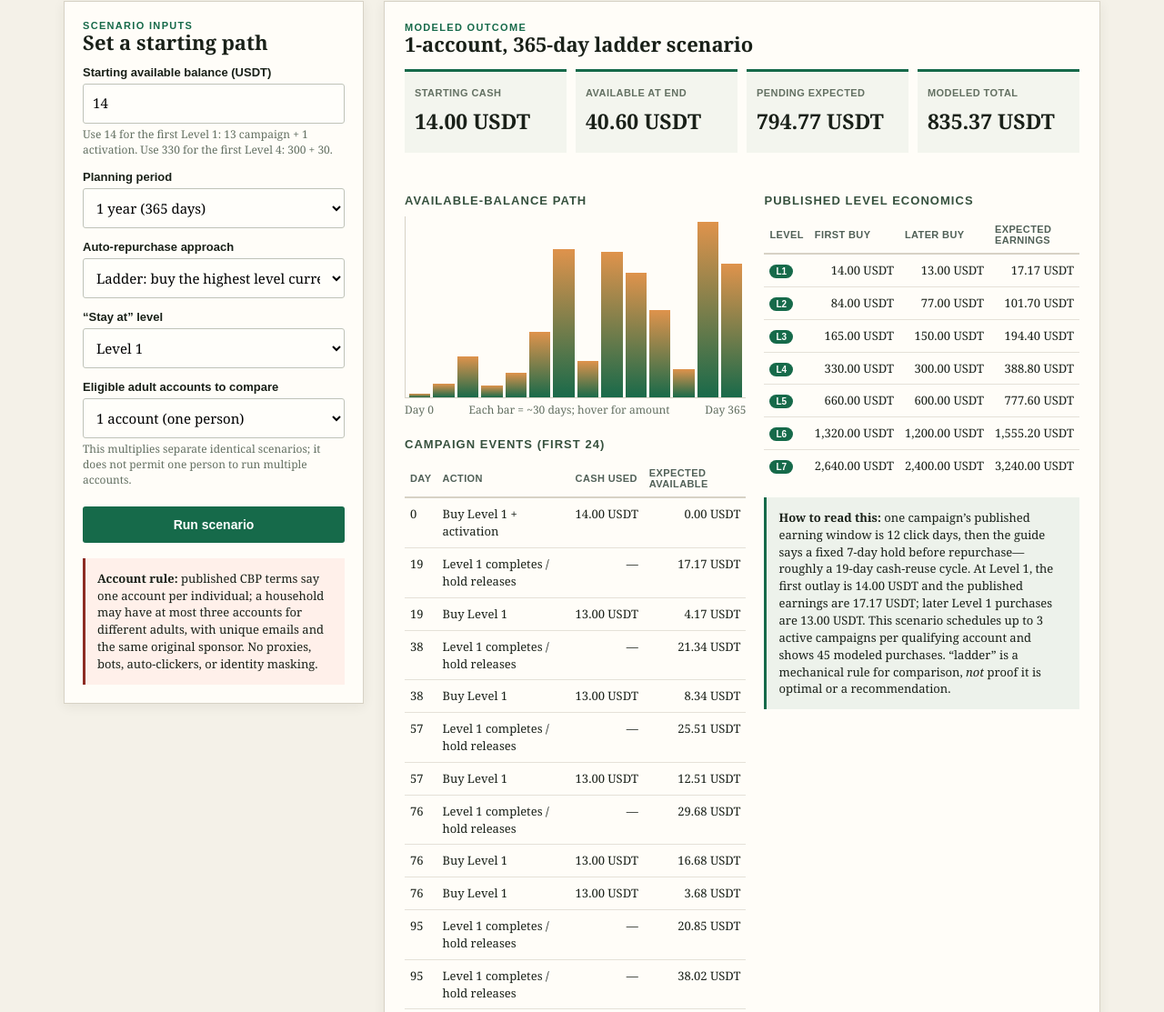
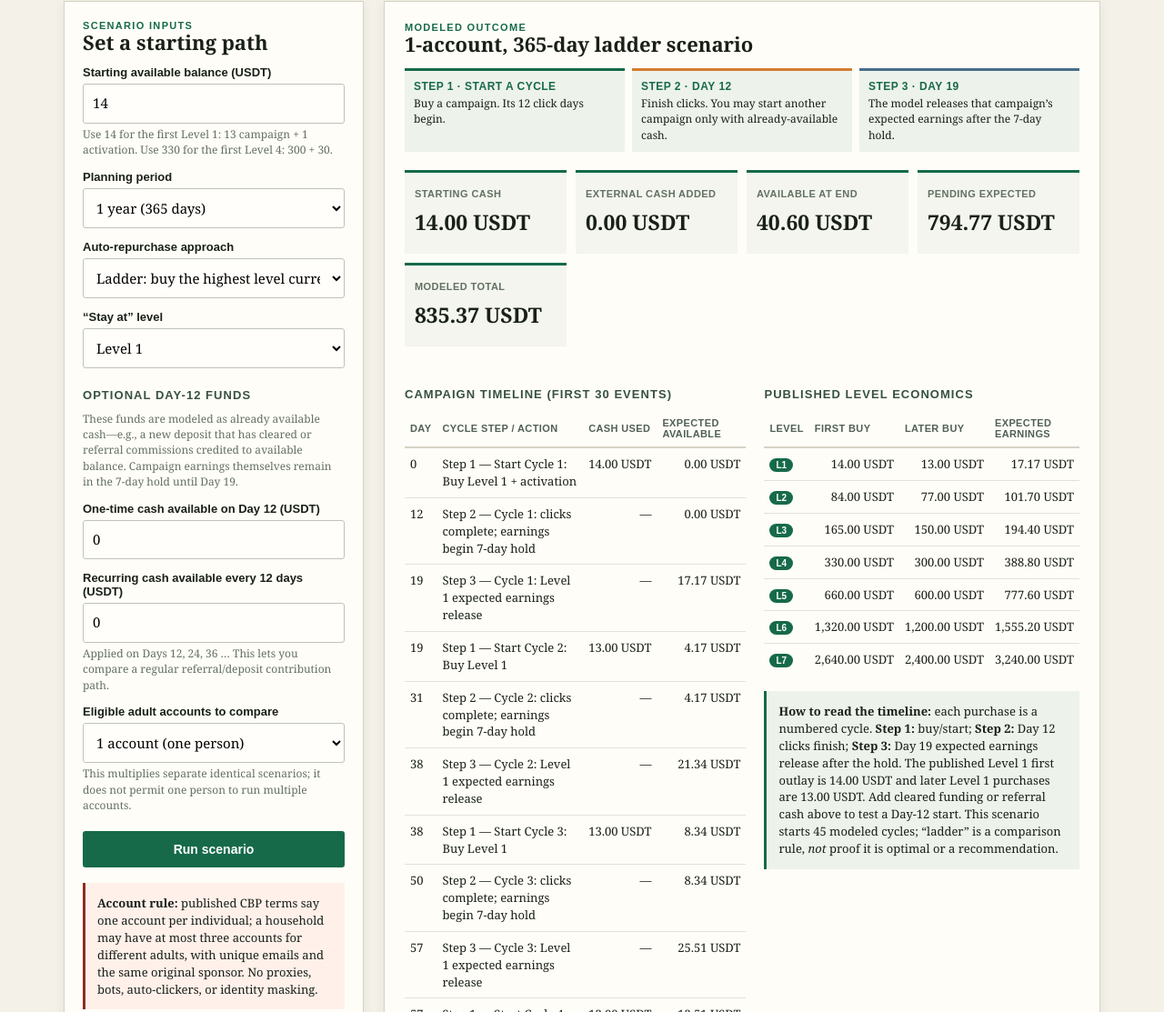
Before and after one commit to rygeneral/clickbaitpays-compounding-calculator, a plain HTML site: page index.html in a window 1280 px wide. Shown: the part 379-1492 px from the top of the page at 91% size. Drawn offline with Linux system fonts and the light colour scheme.

Commit message:
Add cycle milestones and Day 12 funding scenarios

```diff
--- a/index.html
+++ b/index.html
@@ -17,7 +17,7 @@
   .results { padding:22px; } .metrics { display:grid; grid-template-columns:repeat(4,1fr); gap:10px; margin:15px 0 23px; } .metric { border-top:3px solid var(--accent); background:#f3f5ee; padding:11px; min-height:92px; } .metric b { display:block; font:700 23px Georgia,serif; margin-top:5px; } .metric small { color:var(--muted); font:700 11px Arial,sans-serif; text-transform:uppercase; letter-spacing:.04em; }
   .two { display:grid; grid-template-columns:1.25fr .75fr; gap:20px; } table { width:100%; border-collapse:collapse; font-size:13px; } th { text-align:left; font:700 11px Arial,sans-serif; letter-spacing:.035em; text-transform:uppercase; color:#506057; border-bottom:2px solid var(--line); padding:8px 6px; } td { padding:8px 6px; border-bottom:1px solid #e5e1d8; vertical-align:top; } tr:last-child td { border-bottom:0; } .right { text-align:right; white-space:nowrap; } .tag { display:inline-block; color:#fff; background:var(--accent); border-radius:99px; padding:2px 7px; font:700 10px Arial,sans-serif; }
   .note { margin-top:17px; padding:13px; background:#edf2eb; border-left:3px solid var(--accent); font-size:13px; } .bad { background:#fff0ea; border-left-color:var(--danger); } .chart { height:200px; border-bottom:1px solid var(--line); border-left:1px solid var(--line); display:flex; align-items:end; gap:3px; padding:6px 4px 0; margin:9px 0 4px; } .bar { flex:1; min-width:2px; background:linear-gradient(#df934c,#196a4a); position:relative; } .bar:hover::after { content:attr(data-tip); position:absolute; bottom:100%; left:50%; transform:translateX(-50%); z-index:3; background:#1c2920; color:#fff; padding:4px 6px; font:11px Arial,sans-serif; white-space:nowrap; }
-  .legend { color:var(--muted); font-size:12px; display:flex; justify-content:space-between; } details { margin-top:22px; } summary { cursor:pointer; font:bold 14px Arial,sans-serif; color:var(--accent); } ul { padding-left:20px; } @media(max-width:850px){.grid,.two{grid-template-columns:1fr}.controls{position:static}.metrics{grid-template-columns:repeat(2,1fr)}} @media(max-width:430px){.metrics{grid-template-columns:1fr}}
+  .legend { color:var(--muted); font-size:12px; display:flex; justify-content:space-between; } .cycle-strip{display:grid;grid-template-columns:repeat(3,1fr);gap:8px;margin:14px 0 20px}.cycle-step{background:#edf2eb;border-top:3px solid var(--accent);padding:10px;font-size:12px}.cycle-step b{display:block;font:700 12px Arial,sans-serif;text-transform:uppercase;letter-spacing:.04em;color:var(--accent);margin-bottom:3px}.cycle-step:nth-child(2){border-top-color:var(--accent2)}.cycle-step:nth-child(3){border-top-color:#496e8a}.fund-note{background:#eef3f7;border-left-color:#496e8a} details { margin-top:22px; } summary { cursor:pointer; font:bold 14px Arial,sans-serif; color:var(--accent); } ul { padding-left:20px; } @media(max-width:850px){.grid,.two{grid-template-columns:1fr}.controls{position:static}.metrics{grid-template-columns:repeat(2,1fr)}} @media(max-width:430px){.metrics{grid-template-columns:1fr}.cycle-strip{grid-template-columns:1fr}}
 </style>
 </head>
 <body>
@@ -29,14 +29,17 @@
 <label for="days">Planning period</label><select id="days"><option value="365">1 year (365 days)</option><option value="180">6 months (180 days)</option><option value="90">90 days</option></select>
 <label for="strategy">Auto-repurchase approach</label><select id="strategy"><option value="ladder">Ladder: buy the highest level currently affordable</option><option value="roi">Return rate: buy the currently affordable level with highest modeled % return</option><option value="same">Stay at chosen level, then hold cash</option></select>
 <label for="sameLevel">“Stay at” level</label><select id="sameLevel"></select>
+<h3>Optional day-12 funds</h3><div class="help">These funds are modeled as already available cash—e.g., a new deposit that has cleared or referral commissions credited to available balance. Campaign earnings themselves remain in the 7-day hold until Day 19.</div>
+<label for="day12Funds">One-time cash available on Day 12 (USDT)</label><input id="day12Funds" type="number" min="0" step="0.01" value="0">
+<label for="repeatFunds">Recurring cash available every 12 days (USDT)</label><input id="repeatFunds" type="number" min="0" step="0.01" value="0"><div class="help">Applied on Days 12, 24, 36 … This lets you compare a regular referral/deposit contribution path.</div>
 <label for="households">Eligible adult accounts to compare</label><select id="households"><option value="1">1 account (one person)</option><option value="2">2 separate eligible adults</option><option value="3">3 separate eligible adults (household maximum)</option></select><div class="help">This multiplies separate identical scenarios; it does not permit one person to run multiple accounts.</div>
 <button id="run">Run scenario</button>
 <div class="note bad"><b>Account rule:</b> published CBP terms say one account per individual; a household may have at most three accounts for different adults, with unique emails and the same original sponsor. No proxies, bots, auto-clickers, or identity masking.</div>
 </aside>
-<section class="panel results"><div class="eyebrow">Modeled outcome</div><h2 id="title">One-account, 365-day ladder</h2><div class="metrics" id="metrics"></div>
-<div class="two"><div><h3>Available-balance path</h3><div class="chart" id="chart"></div><div class="legend"><span>Day 0</span><span>Each bar = ~30 days; hover for amount</span><span id="endLabel">Day 365</span></div><h3>Campaign events (first 24)</h3><table><thead><tr><th>Day</th><th>Action</th><th>Cash used</th><th>Expected available</th></tr></thead><tbody id="events"></tbody></table></div>
+<section class="panel results"><div class="eyebrow">Modeled outcome</div><h2 id="title">One-account, 365-day ladder</h2><div class="cycle-strip"><div class="cycle-step"><b>Step 1 · Start a cycle</b>Buy a campaign. Its 12 click days begin.</div><div class="cycle-step"><b>Step 2 · Day 12</b>Finish clicks. You may start another campaign only with already-available cash.</div><div class="cycle-step"><b>Step 3 · Day 19</b>The model releases that campaign’s expected earnings after the 7-day hold.</div></div><div class="metrics" id="metrics"></div>
+<div class="two"><div><h3>Campaign timeline (first 30 events)</h3><table><thead><tr><th>Day</th><th>Cycle step / action</th><th>Cash used</th><th>Expected available</th></tr></thead><tbody id="events"></tbody></table><h3>Available-balance path</h3><div class="chart" id="chart"></div><div class="legend"><span>Day 0</span><span>Each bar = ~30 days; hover for amount</span><span id="endLabel">Day 365</span></div></div>
 <div><h3>Published level economics</h3><table><thead><tr><th>Level</th><th>First buy</th><th>Later buy</th><th>Expected earnings</th></tr></thead><tbody id="levels"></tbody></table><div class="note" id="interpretation"></div></div></div>
-<details><summary>Model rules and sources</summary><ul><li>Campaigns are modeled as completing after 12 click days plus a 7-day hold: funds become available on day 19. The actual platform controls timing.</li><li>Each account may have at most 3 active campaigns. The model purchases repeatedly only while a slot and enough available balance exist.</li><li>First purchase at each level includes that level’s one-time activation fee; later purchases of the activated level use only campaign cost.</li><li>“Expected earnings” uses the published 90% figure. It excludes referrals, withdrawals, withdrawal fee, external transaction/network costs, tax, delays, missed clicks, and any additional funding.</li><li>Sources checked August 14, 2026: CBP <a href="https://clickbaitpays.me/docs/getting_started_guide.pdf" target="_blank" rel="noopener">Getting Started Guide</a>, <a href="https://clickbaitpays.me/questions.php" target="_blank" rel="noopener">FAQ</a>, and <a href="https://clickbaitpays.me/terms.php" target="_blank" rel="noopener">Terms</a>.</li></ul></details>
+<details><summary>Model rules and sources</summary><ul><li>Every modeled campaign has three visible milestones: <b>Step 1</b> purchase/start; <b>Step 2</b> Day 12 clicks complete; and <b>Step 3</b> Day 19 expected earnings release after the 7-day hold.</li><li>Optional Day-12 funds are treated as cash that is already available in the account—such as cleared new funding or referral commissions already credited to available balance. They never unlock campaign earnings early.</li><li>Each account may have at most 3 active campaigns. The model purchases repeatedly only while a slot and enough available balance exist.</li><li>First purchase at each level includes that level’s one-time activation fee; later purchases of the activated level use only campaign cost.</li><li>“Expected earnings” uses the published 90% figure. It excludes referrals unless explicitly entered as available cash, withdrawals, withdrawal fee, external transaction/network costs, tax, delays, missed clicks, and any additional funding not entered above.</li><li>Sources checked August 14, 2026: CBP <a href="https://clickbaitpays.me/docs/getting_started_guide.pdf" target="_blank" rel="noopener">Getting Started Guide</a>, <a href="https://clickbaitpays.me/questions.php" target="_blank" rel="noopener">FAQ</a>, and <a href="https://clickbaitpays.me/terms.php" target="_blank" rel="noopener">Terms</a>.</li></ul></details>
 </section></div></main>
 <script>
 const levels=[
@@ -46,16 +49,21 @@ const money=n=>new Intl.NumberFormat('en-US',{style:'currency',currency:'USD',mi
 const sel=document.querySelector('#sameLevel'); levels.forEach(x=>sel.add(new Option('Level '+x.n,x.n))); sel.value='1';
 function candidate(level,active){return level.c+(active.has(level.n)?0:level.fee)}
 function choose(balance,active,strategy,same){let possible=levels.filter(x=>candidate(x,active)<=balance+.00001); if(!possible.length)return null; if(strategy==='same') return possible.find(x=>x.n===+same)||null; if(strategy==='roi') return possible.sort((a,b)=>(b.pay/candidate(b,active))-(a.pay/candidate(a,active))||b.n-a.n)[0]; return possible[possible.length-1];}
-function simulate(start,days,strategy,same){let cash=start, active=new Set(), open=[], log=[], path=[]; let totalSpend=0,totalExpected=0; for(let day=0;day<=days;day++){let releases=open.filter(x=>x.ready===day); releases.forEach(x=>{cash+=x.pay; totalExpected+=x.pay; log.push({day,action:'Level '+x.level+' completes / hold releases',used:0,available:cash,kind:'release'});}); open=open.filter(x=>x.ready!==day);
- let purchased=true; while(purchased&&open.length<3){let L=choose(cash,active,strategy,same); if(!L){purchased=false;break} let cost=candidate(L,active); cash-=cost; totalSpend+=cost; const first=!active.has(L.n); active.add(L.n); open.push({ready:day+19,pay:L.pay,level:L.n}); log.push({day,action:'Buy Level '+L.n+(first?' + activation':''),used:cost,available:cash,kind:'buy'}); }
- path.push({day,cash,committed:open.reduce((a,x)=>a+x.pay,0),open:open.length}); }
- const pending=open.reduce((a,x)=>a+x.pay,0); return {cash, pending, totalSpend,totalExpected,open,log,path,activated:[...active]}; }
-function render(){const start=+document.querySelector('#cash').value||0,days=+document.querySelector('#days').value,strategy=document.querySelector('#strategy').value,same=document.querySelector('#sameLevel').value,acct=+document.querySelector('#households').value; const r=simulate(start,days,strategy,same); const label=strategy==='ladder'?'ladder':strategy==='roi'?'return-rate':'stay-at-Level-'+same; document.querySelector('#title').textContent=`${acct}-account, ${days}-day ${label} scenario`;
- const ending=r.cash+r.pending, initialTotal=start*acct; const m=[['Starting cash',money(initialTotal)],['Available at end',money(r.cash*acct)],['Pending expected',money(r.pending*acct)],['Modeled total',money(ending*acct)]]; document.querySelector('#metrics').innerHTML=m.map(([a,b])=>`<div class="metric"><small>${a}</small><b>${b}</b></div>`).join('');
+function simulate(start,days,strategy,same,day12Funds,repeatFunds){let cash=start, active=new Set(), open=[], log=[], path=[]; let totalSpend=0,totalExpected=0,cycleNo=0,externalAdded=0; for(let day=0;day<=days;day++){
+  if(day===12&&day12Funds>0){cash+=day12Funds;externalAdded+=day12Funds;log.push({day,action:'Extra cash becomes available (one-time Day 12)',used:0,available:cash,kind:'fund'});}
+  if(day>=12&&day%12===0&&repeatFunds>0){cash+=repeatFunds;externalAdded+=repeatFunds;log.push({day,action:'Recurring cash becomes available (Day-12 schedule)',used:0,available:cash,kind:'fund'});}
+  open.filter(x=>x.clickDone===day).forEach(x=>log.push({day,action:`Step 2 — Cycle ${x.cycle}: clicks complete; earnings begin 7-day hold`,used:0,available:cash,kind:'complete'}));
+  let releases=open.filter(x=>x.ready===day); releases.forEach(x=>{cash+=x.pay;totalExpected+=x.pay;log.push({day,action:`Step 3 — Cycle ${x.cycle}: Level ${x.level} expected earnings release`,used:0,available:cash,kind:'release'});}); open=open.filter(x=>x.ready!==day);
+  let purchased=true; while(purchased&&open.length<3){let L=choose(cash,active,strategy,same);if(!L){purchased=false;break}let cost=candidate(L,active);cash-=cost;totalSpend+=cost;const first=!active.has(L.n);active.add(L.n);const cycle=++cycleNo;open.push({start:day,clickDone:day+12,ready:day+19,pay:L.pay,level:L.n,cycle});log.push({day,action:`Step 1 — Start Cycle ${cycle}: Buy Level ${L.n}${first?' + activation':''}`,used:cost,available:cash,kind:'buy'});}
+  path.push({day,cash,committed:open.reduce((a,x)=>a+x.pay,0),open:open.length});
+ }
+ const pending=open.reduce((a,x)=>a+x.pay,0);return {cash,pending,totalSpend,totalExpected,externalAdded,open,log,path,activated:[...active],cycleNo};}
+function render(){const start=+document.querySelector('#cash').value||0,days=+document.querySelector('#days').value,strategy=document.querySelector('#strategy').value,same=document.querySelector('#sameLevel').value,acct=+document.querySelector('#households').value,day12Funds=+document.querySelector('#day12Funds').value||0,repeatFunds=+document.querySelector('#repeatFunds').value||0;const r=simulate(start,days,strategy,same,day12Funds,repeatFunds);const label=strategy==='ladder'?'ladder':strategy==='roi'?'return-rate':'stay-at-Level-'+same;document.querySelector('#title').textContent=`${acct}-account, ${days}-day ${label} scenario`;
+ const ending=r.cash+r.pending,initialTotal=start*acct;const m=[['Starting cash',money(initialTotal)],['External cash added',money(r.externalAdded*acct)],['Available at end',money(r.cash*acct)],['Pending expected',money(r.pending*acct)],['Modeled total',money(ending*acct)]];document.querySelector('#metrics').innerHTML=m.map(([a,b])=>`<div class="metric"><small>${a}</small><b>${b}</b></div>`).join('');
  document.querySelector('#levels').innerHTML=levels.map(x=>`<tr><td><span class="tag">L${x.n}</span></td><td class="right">${money(x.c+x.fee)}</td><td class="right">${money(x.c)}</td><td class="right">${money(x.pay)}</td></tr>`).join('');
- const sample=[]; for(let d=0;d<=days;d+=30) sample.push(r.path[Math.min(d,days)]); if(sample[sample.length-1].day!==days) sample.push(r.path[days]); const max=Math.max(...sample.map(x=>x.cash),1); document.querySelector('#chart').innerHTML=sample.map(x=>`<div class="bar" style="height:${Math.max(2,x.cash/max*100)}%" data-tip="Day ${x.day}: ${money(x.cash)} available"></div>`).join(''); document.querySelector('#endLabel').textContent='Day '+days;
- document.querySelector('#events').innerHTML=r.log.slice(0,24).map(x=>`<tr><td>${x.day}</td><td>${x.action}</td><td class="right">${x.used?money(x.used):'—'}</td><td class="right">${money(x.available)}</td></tr>`).join('') || '<tr><td colspan="4">Starting balance cannot fund a campaign at the selected level/rules.</td></tr>';
- const cycle=19; const base=levels.find(x=>x.n===1); const message=`<b>How to read this:</b> one campaign’s published earning window is 12 click days, then the guide says a fixed 7-day hold before repurchase—roughly a ${cycle}-day cash-reuse cycle. At Level 1, the first outlay is ${money(base.c+base.fee)} and the published earnings are ${money(base.pay)}; later Level 1 purchases are ${money(base.c)}. This scenario schedules up to 3 active campaigns per qualifying account and shows ${r.log.filter(x=>x.kind==='buy').length} modeled purchases. “${label}” is a mechanical rule for comparison, <em>not</em> proof it is optimal or a recommendation.`; document.querySelector('#interpretation').innerHTML=message;
+ const sample=[];for(let d=0;d<=days;d+=30)sample.push(r.path[Math.min(d,days)]);if(sample[sample.length-1].day!==days)sample.push(r.path[days]);const max=Math.max(...sample.map(x=>x.cash),1);document.querySelector('#chart').innerHTML=sample.map(x=>`<div class="bar" style="height:${Math.max(2,x.cash/max*100)}%" data-tip="Day ${x.day}: ${money(x.cash)} available"></div>`).join('');document.querySelector('#endLabel').textContent='Day '+days;
+ document.querySelector('#events').innerHTML=r.log.slice(0,30).map(x=>`<tr><td>${x.day}</td><td>${x.action}</td><td class="right">${x.used?money(x.used):'—'}</td><td class="right">${money(x.available)}</td></tr>`).join('')||'<tr><td colspan="4">Starting balance cannot fund a campaign at the selected level/rules.</td></tr>';
+ const base=levels[0],fundText=(day12Funds||repeatFunds)?` The scenario adds ${money(day12Funds)} once on Day 12${repeatFunds?` plus ${money(repeatFunds)} every 12 days`:''}; that cash is eligible to start another campaign if a slot is open.`:' Add cleared funding or referral cash above to test a Day-12 start.';document.querySelector('#interpretation').innerHTML=`<b>How to read the timeline:</b> each purchase is a numbered cycle. <b>Step 1:</b> buy/start; <b>Step 2:</b> Day 12 clicks finish; <b>Step 3:</b> Day 19 expected earnings release after the hold. The published Level 1 first outlay is ${money(base.c+base.fee)} and later Level 1 purchases are ${money(base.c)}.${fundText} This scenario starts ${r.cycleNo} modeled cycles; “${label}” is a comparison rule, <em>not</em> proof it is optimal or a recommendation.`;
 }
 document.querySelector('#run').addEventListener('click',render); document.querySelector('#strategy').addEventListener('change',()=>{document.querySelector('#sameLevel').disabled=document.querySelector('#strategy').value!=='same';render()}); document.querySelectorAll('input,select').forEach(x=>x.addEventListener('change',render)); render();
 </script></body></html>
```
